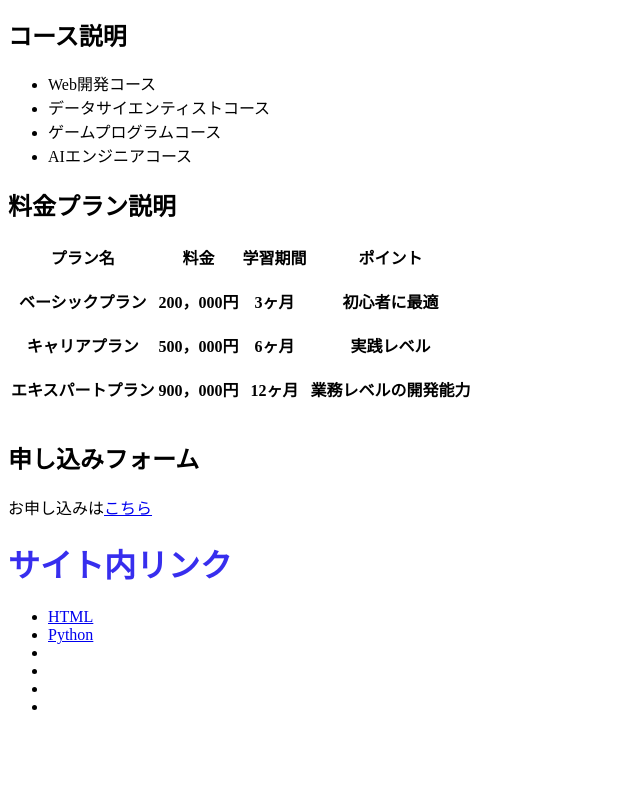
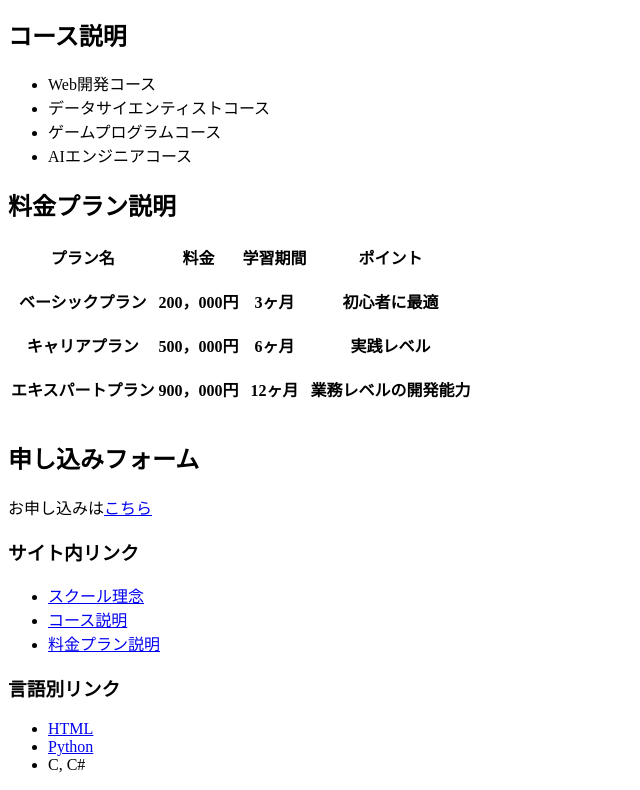
Before and after one commit to s1F102502182/team-project, a plain HTML site: page index.html in a window 1280 px wide. Shown: the part 414-1204 px from the top of the page, without its empty margins (0-640 px from the left). Before the commit the page ends 1146 px from the top, so only its background shows below. Drawn offline with Linux system fonts and the light colour scheme.

Commit message:
サイドバー
各項目にidを追加し、ページ内リンクを設定しました

```diff
--- a/index.html
+++ b/index.html
@@ -15,20 +15,20 @@
             <li><a>料金プラン説明</a></li>
             <li><a>申し込みフォーム</a></li>
         </ul>
-        <h2>スクール理念</h2>
+        <h2 id="school">スクール理念</h2>
         <ul>
             <li>実践重視</li>
             <li>少人数</li>
             <li>キャリア直結</li>
         </ul>
-        <h2>コース説明</h2>
+        <h2 id="couse">コース説明</h2>
         <ul>
             <li>Web開発コース</li>
             <li>データサイエンティストコース</li>
             <li>ゲームプログラムコース</li>
             <li>AIエンジニアコース</li>
         </ul>
-        <h2>料金プラン説明</h2>
+        <h2 id="fee">料金プラン説明</h2>
         <table>
             <tr>
                 <th>プラン名</th>
@@ -57,14 +57,19 @@
         </table>
         <h2>申し込みフォーム</h2>
         <p>お申し込みは<a href = .\form.html>こちら</a></p>
-        <h1>サイト内リンク</h1>
-        <ul>
-            <li><a href = .\1.html>HTML</a></li>
-            <li><a href = .\2.html>Python</a></li>
-            <li></li>
-            <li></li>
-            <li></li>
-            <li></li>
-        </ul>
+        <div class="sidelink">
+            <h3>サイト内リンク</h3>
+            <ul>
+                <li><a href="school">スクール理念</a></li>
+                <li><a href="#couse">コース説明</a></li>
+                <li><a href="#fee">料金プラン説明</a></li>
+            </ul>
+            <h3>言語別リンク</h3>
+            <ul>
+                <li><a href = .\1.html>HTML</a></li>
+                <li><a href = .\2.html>Python</a></li>
+                <li><a>C, C#</a></li>
+            </ul>
+        </div>
     </body>
 </html>
```
